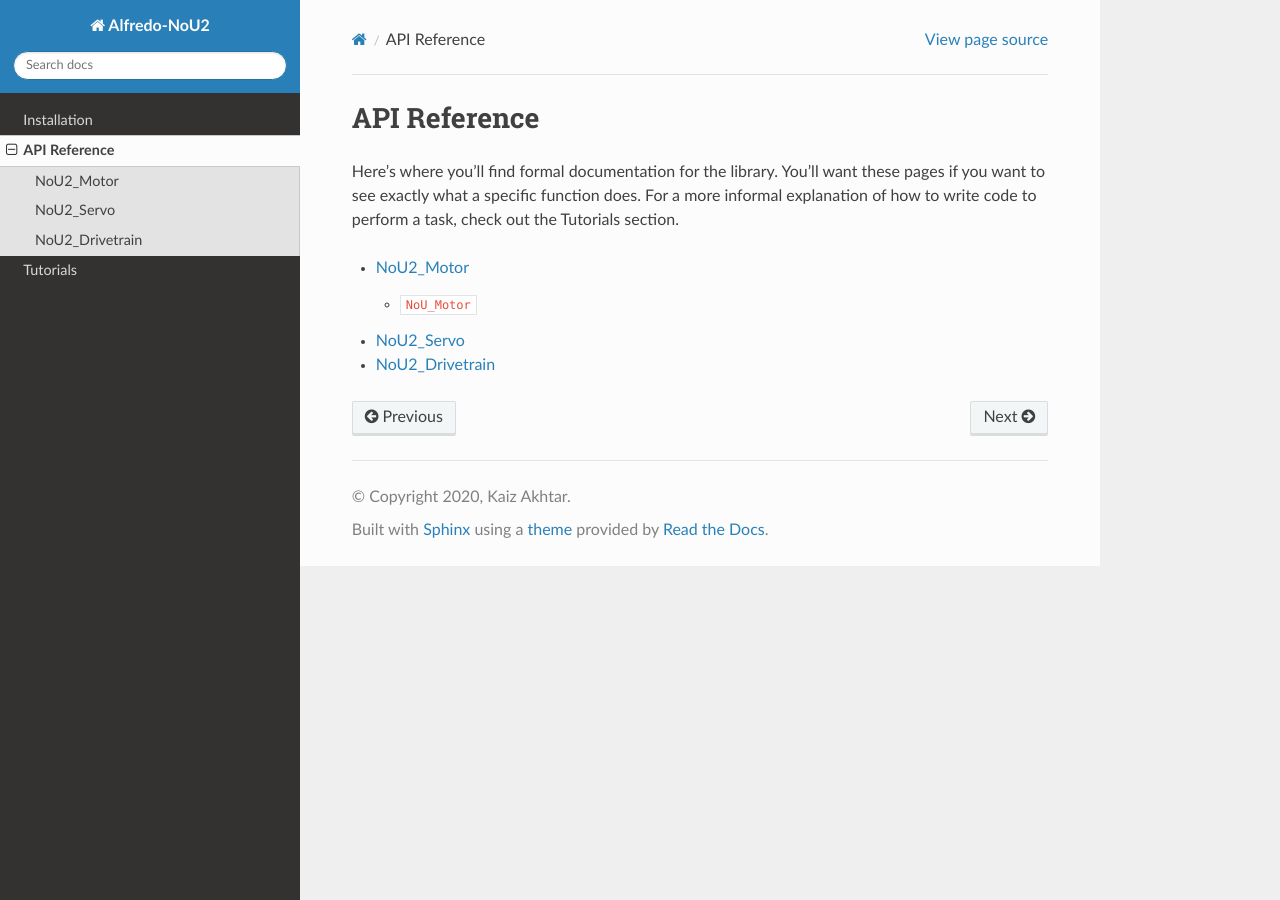
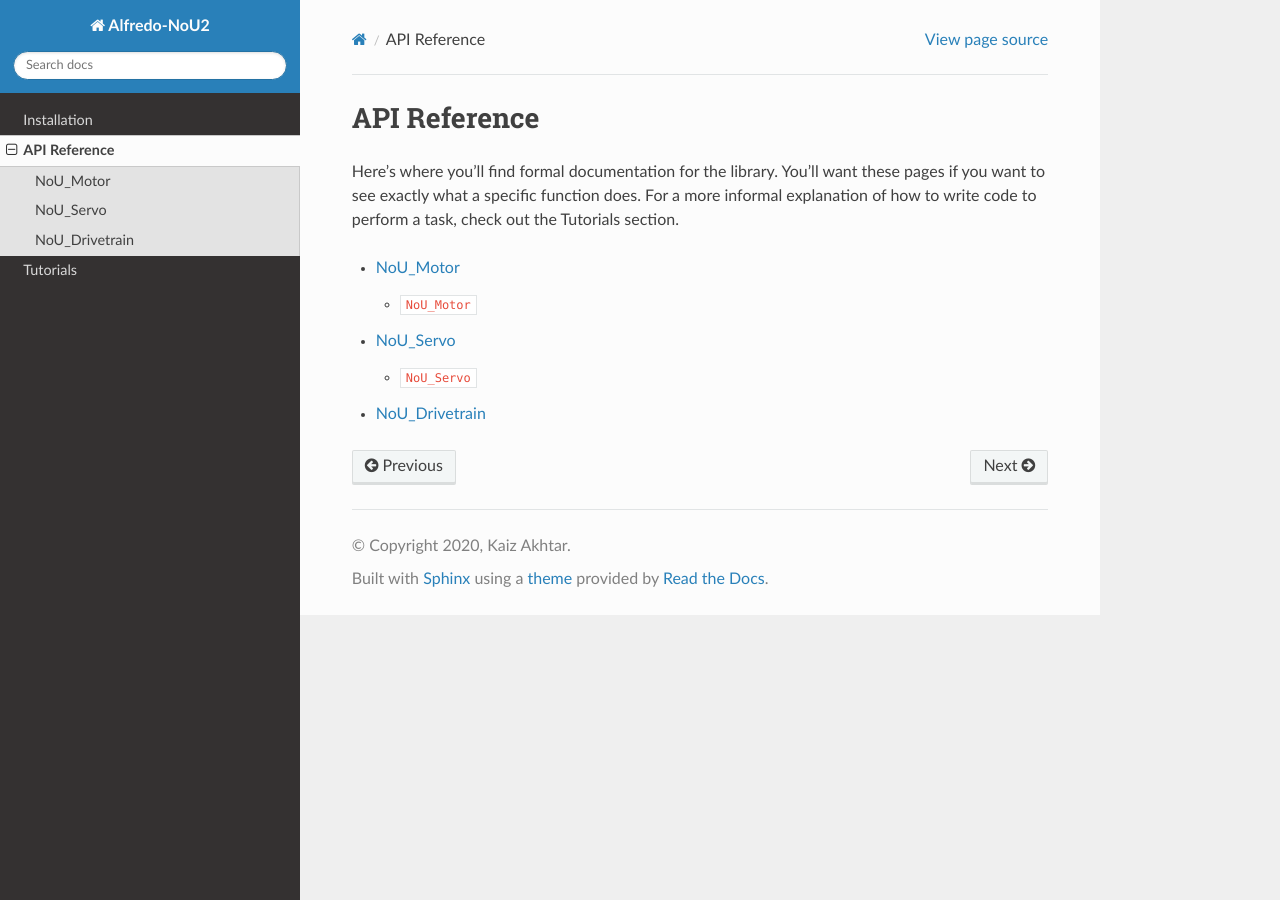
Before and after one commit to AlfredoSystems/Alfredo-NoU2, a Sphinx documentation site: the page built from docs/source/api_reference.rst, in a window 1280 px wide. Built offline with Sphinx 7.4.7 and the Read the Docs theme 2.0.0, drawn with Linux system fonts in a browser that asks for light colours.

Commit message:
Renamed API Reference files to their class names

```diff
--- a/docs/source/api_reference.rst
+++ b/docs/source/api_reference.rst
@@ -6,6 +6,6 @@ Here's where you'll find formal documentation for the library. You'll want these
 .. toctree::
    :maxdepth: 2
 
-   nou2_motor
-   nou2_servo
-   nou2_drivetrain
+   nou_motor
+   nou_servo
+   nou_drivetrain
--- a/docs/source/nou2_drivetrain.rst
+++ /dev/null
@@ -1,2 +0,0 @@
-NoU2_Drivetrain
-===============
--- a/docs/source/nou2_servo.rst
+++ /dev/null
@@ -1,2 +0,0 @@
-NoU2_Servo
-==========
--- /dev/null
+++ b/docs/source/nou_drivetrain.rst
@@ -0,0 +1,2 @@
+NoU_Drivetrain
+===============
--- a/docs/source/nou2_motor.rst
+++ b/docs/source/nou_motor.rst
@@ -1,4 +1,4 @@
-NoU2_Motor
+NoU_Motor
 ==========
 
 .. cpp:class:: NoU_Motor
```
Also changed, not shown: docs/source/nou_servo.rst (added, +26 -0 lines).
